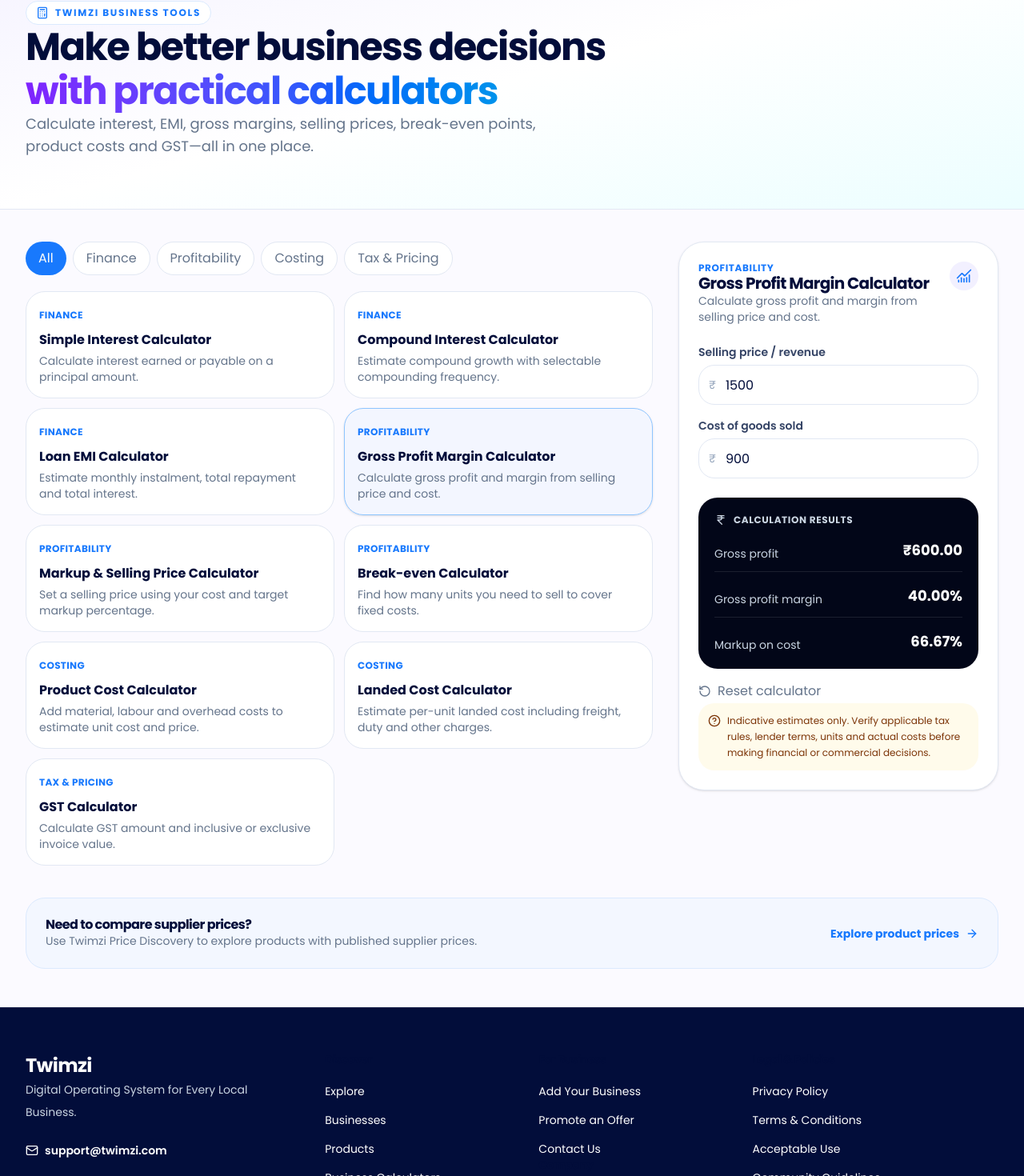
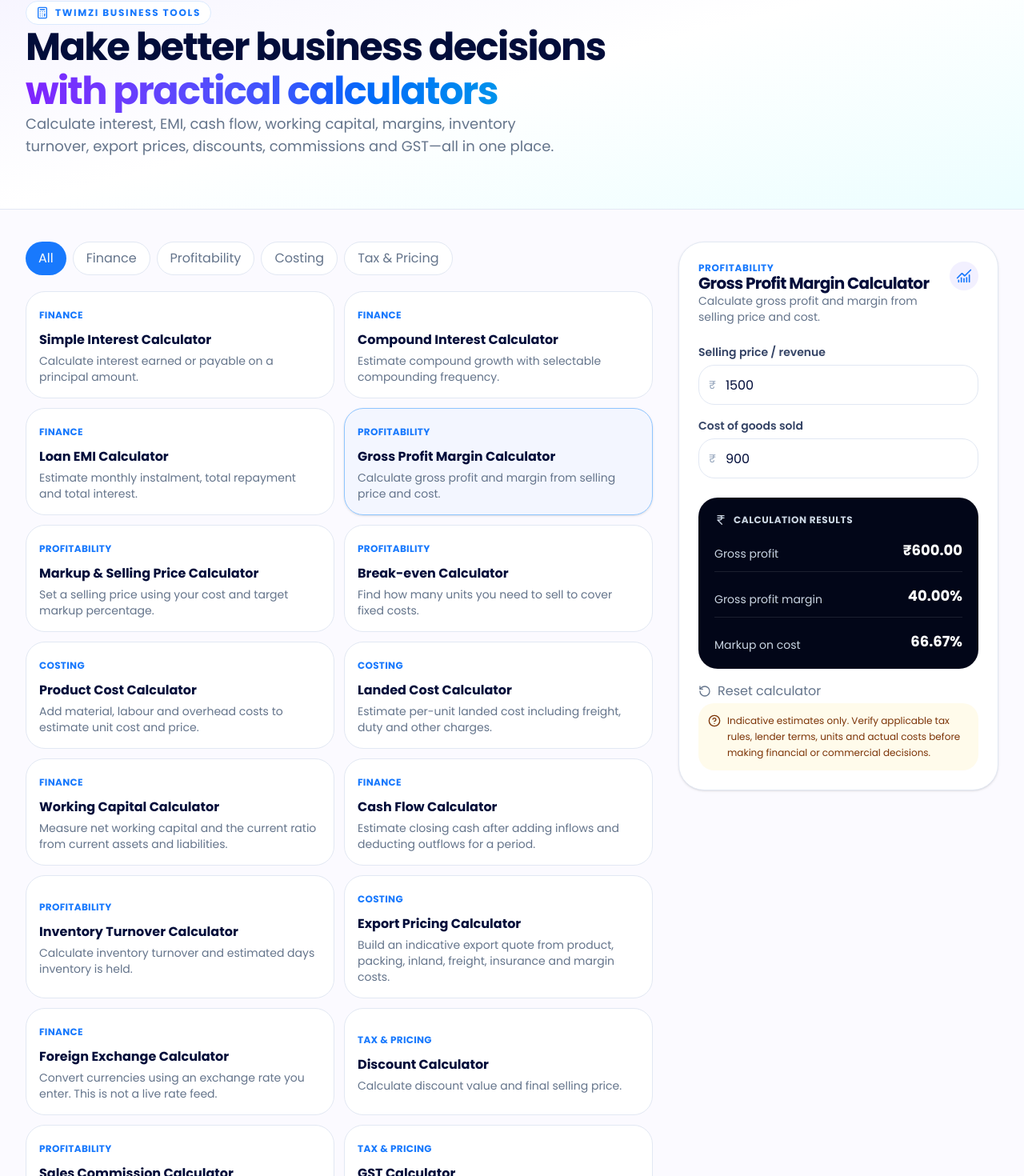
Before and after one commit to twimzi/twimzi-web, a Next.js app: page /tools/calculators in a window 1280 px wide. Shown: the part 128-1598 px from the top of the page at 80% size. Built offline with nearby package versions, Linux system fonts and the light colour scheme; no server answers.

Commit message:
Add seven business calculators to Twimzi tools

```diff
--- a/src/components/tools/calculator-hub.tsx
+++ b/src/components/tools/calculator-hub.tsx
@@ -1,9 +1,9 @@
 "use client";
 
 import { useMemo, useState } from "react";
-import { ArrowRight, Calculator, ChartNoAxesCombined, CircleHelp, IndianRupee, Percent, RotateCcw, Wallet } from "lucide-react";
+import { ArrowRight, Calculator, ChartNoAxesCombined, CircleHelp, IndianRupee, RotateCcw } from "lucide-react";
 
-type CalculatorKey = "simple" | "compound" | "emi" | "margin" | "markup" | "breakEven" | "productCost" | "landed" | "gst";
+type CalculatorKey = "simple" | "compound" | "emi" | "margin" | "markup" | "breakEven" | "productCost" | "landed" | "gst" | "workingCapital" | "cashFlow" | "inventory" | "export" | "forex" | "discount" | "commission";
 type Field = { key: string; label: string; defaultValue: number; prefix?: string; suffix?: string; step?: string };
 
 const definitions: { key: CalculatorKey; category: string; title: string; description: string; fields: Field[] }[] = [
@@ -15,6 +15,13 @@ const definitions: { key: CalculatorKey; category: string; title: string; descri
   { key:"breakEven",category:"Profitability",title:"Break-even Calculator",description:"Find how many units you need to sell to cover fixed costs.",fields:[{key:"fixed",label:"Fixed costs",defaultValue:50000,prefix:"₹"},{key:"price",label:"Selling price per unit",defaultValue:500,prefix:"₹"},{key:"variable",label:"Variable cost per unit",defaultValue:300,prefix:"₹"}] },
   { key:"productCost",category:"Costing",title:"Product Cost Calculator",description:"Add material, labour and overhead costs to estimate unit cost and price.",fields:[{key:"material",label:"Material cost per unit",defaultValue:250,prefix:"₹"},{key:"labour",label:"Labour cost per unit",defaultValue:80,prefix:"₹"},{key:"overhead",label:"Overhead per unit",defaultValue:40,prefix:"₹"},{key:"margin",label:"Target gross margin",defaultValue:30,suffix:"%"}] },
   { key:"landed",category:"Costing",title:"Landed Cost Calculator",description:"Estimate per-unit landed cost including freight, duty and other charges.",fields:[{key:"purchase",label:"Purchase value",defaultValue:100000,prefix:"₹"},{key:"freight",label:"Freight / shipping",defaultValue:8000,prefix:"₹"},{key:"duty",label:"Customs duty / other charges",defaultValue:5000,prefix:"₹"},{key:"quantity",label:"Number of units",defaultValue:100}] },
+  { key:"workingCapital",category:"Finance",title:"Working Capital Calculator",description:"Measure net working capital and the current ratio from current assets and liabilities.",fields:[{key:"assets",label:"Current assets",defaultValue:500000,prefix:"₹"},{key:"liabilities",label:"Current liabilities",defaultValue:300000,prefix:"₹"}] },
+  { key:"cashFlow",category:"Finance",title:"Cash Flow Calculator",description:"Estimate closing cash after adding inflows and deducting outflows for a period.",fields:[{key:"opening",label:"Opening cash balance",defaultValue:100000,prefix:"₹"},{key:"inflows",label:"Total cash inflows",defaultValue:250000,prefix:"₹"},{key:"outflows",label:"Total cash outflows",defaultValue:190000,prefix:"₹"}] },
+  { key:"inventory",category:"Profitability",title:"Inventory Turnover Calculator",description:"Calculate inventory turnover and estimated days inventory is held.",fields:[{key:"cogs",label:"Cost of goods sold for period",defaultValue:1200000,prefix:"₹"},{key:"openingInventory",label:"Opening inventory",defaultValue:200000,prefix:"₹"},{key:"closingInventory",label:"Closing inventory",defaultValue:300000,prefix:"₹"},{key:"periodDays",label:"Days in period",defaultValue:365,suffix:"Days"}] },
+  { key:"export",category:"Costing",title:"Export Pricing Calculator",description:"Build an indicative export quote from product, packing, inland, freight, insurance and margin costs.",fields:[{key:"product",label:"Product cost",defaultValue:100000,prefix:"₹"},{key:"packing",label:"Packing cost",defaultValue:5000,prefix:"₹"},{key:"inland",label:"Inland transport & documentation",defaultValue:8000,prefix:"₹"},{key:"freight",label:"International freight",defaultValue:15000,prefix:"₹"},{key:"insurance",label:"Insurance and other charges",defaultValue:2000,prefix:"₹"},{key:"margin",label:"Target margin on quote",defaultValue:15,suffix:"%"},{key:"quantity",label:"Quantity / units",defaultValue:100}] },
+  { key:"forex",category:"Finance",title:"Foreign Exchange Calculator",description:"Convert currencies using an exchange rate you enter. This is not a live rate feed.",fields:[{key:"amount",label:"Amount in source currency",defaultValue:1000},{key:"rate",label:"Exchange rate (target per 1 source)",defaultValue:83.5}] },
+  { key:"discount",category:"Tax & Pricing",title:"Discount Calculator",description:"Calculate discount value and final selling price.",fields:[{key:"price",label:"List price",defaultValue:2500,prefix:"₹"},{key:"discount",label:"Discount percentage",defaultValue:10,suffix:"%"}] },
+  { key:"commission",category:"Profitability",title:"Sales Commission Calculator",description:"Calculate commission payable on sales at a given commission rate.",fields:[{key:"sales",label:"Eligible sales value",defaultValue:500000,prefix:"₹"},{key:"rate",label:"Commission rate",defaultValue:2,suffix:"%"}] },
   { key:"gst",category:"Tax & Pricing",title:"GST Calculator",description:"Calculate GST amount and inclusive or exclusive invoice value.",fields:[{key:"amount",label:"Amount",defaultValue:10000,prefix:"₹"},{key:"rate",label:"GST rate",defaultValue:18,suffix:"%"},{key:"mode",label:"Mode (0 = add GST, 1 = extract GST)",defaultValue:0}] },
 ];
 
@@ -31,6 +38,13 @@ function calculate(key:CalculatorKey,v:Record<string,number>){
     case "breakEven": {const contribution=v.price-v.variable;const units=contribution>0?Math.ceil(v.fixed/contribution):0;return [{label:"Break-even units",value:contribution>0?units.toLocaleString("en-IN"):"Not achievable"},{label:"Contribution per unit",value:money(contribution)},{label:"Break-even sales",value:contribution>0?money(units*v.price):"—"}];}
     case "productCost": {const cost=v.material+v.labour+v.overhead;const price=v.margin<100?cost/(1-v.margin/100):0;return [{label:"Total unit cost",value:money(cost)},{label:"Suggested selling price",value:price>0?money(price):"Enter margin below 100%"},{label:"Gross profit per unit",value:price>0?money(price-cost):"—"}];}
     case "landed": {const total=v.purchase+v.freight+v.duty;return [{label:"Total landed cost",value:money(total)},{label:"Landed cost per unit",value:v.quantity>0?money(total/v.quantity):"Enter units"}];}
+    case "workingCapital": {const net=v.assets-v.liabilities;return [{label:"Net working capital",value:money(net)},{label:"Current ratio",value:v.liabilities>0?(v.assets/v.liabilities).toFixed(2)+" : 1":"Not defined"}];}
+    case "cashFlow": {const net=v.inflows-v.outflows;return [{label:"Net cash flow",value:money(net)},{label:"Closing cash balance",value:money(v.opening+net)}];}
+    case "inventory": {const average=(v.openingInventory+v.closingInventory)/2;const turnover=average>0?v.cogs/average:0;return [{label:"Average inventory",value:money(average)},{label:"Inventory turnover",value:average>0?turnover.toFixed(2)+" times":"Not defined"},{label:"Days inventory held",value:turnover>0?(v.periodDays/turnover).toFixed(1)+" days":"Not defined"}];}
+    case "export": {const cost=v.product+v.packing+v.inland+v.freight+v.insurance;const quote=v.margin<100?cost/(1-v.margin/100):0;return [{label:"Total export cost",value:money(cost)},{label:"Indicative quote value",value:quote>0?money(quote):"Enter margin below 100%"},{label:"Quote per unit",value:quote>0&&v.quantity>0?money(quote/v.quantity):"Enter valid quantity"},{label:"Estimated gross profit",value:quote>0?money(quote-cost):"—"}];}
+    case "forex": {const converted=v.amount*v.rate;return [{label:"Converted amount",value:Number.isFinite(converted)?converted.toLocaleString("en-IN",{maximumFractionDigits:2}):"—"},{label:"Rate used",value:"1 source = "+v.rate.toLocaleString("en-IN")+" target"}];}
+    case "discount": {const saving=v.price*v.discount/100;return [{label:"Discount amount",value:money(saving)},{label:"Final selling price",value:money(v.price-saving)}];}
+    case "commission": {const commission=v.sales*v.rate/100;return [{label:"Commission payable",value:money(commission)},{label:"Sales after commission",value:money(v.sales-commission)}];}
     case "gst": {const rate=v.rate/100;const inclusive=v.mode===1;const base=inclusive?v.amount/(1+rate):v.amount;const tax=inclusive?v.amount-base:v.amount*rate;return [{label:"Taxable value",value:money(base)},{label:"GST amount",value:money(tax)},{label:inclusive?"Amount including GST":"Total including GST",value:money(base+tax)}];}
   }
 }
@@ -51,7 +65,7 @@ export function CalculatorHub(){
       <div className="mx-auto max-w-7xl px-4 py-12 sm:px-6 sm:py-16 lg:px-8">
         <p className="inline-flex items-center gap-2 rounded-full border border-blue-100 bg-white px-3 py-1.5 text-xs font-bold uppercase tracking-[.14em] text-blue-700"><Calculator className="h-4 w-4"/> Twimzi business tools</p>
         <h1 className="mt-5 max-w-3xl text-4xl font-extrabold tracking-tight text-slate-950 sm:text-5xl">Make better business decisions <span className="block bg-gradient-to-r from-violet-600 via-blue-600 to-cyan-500 bg-clip-text text-transparent">with practical calculators</span></h1>
-        <p className="mt-4 max-w-2xl text-base leading-7 text-slate-600 sm:text-lg">Calculate interest, EMI, gross margins, selling prices, break-even points, product costs and GST—all in one place.</p>
+        <p className="mt-4 max-w-2xl text-base leading-7 text-slate-600 sm:text-lg">Calculate interest, EMI, cash flow, working capital, margins, inventory turnover, export prices, discounts, commissions and GST—all in one place.</p>
       </div>
     </section>
     <section className="mx-auto grid max-w-7xl gap-8 px-4 py-10 sm:px-6 lg:grid-cols-[minmax(0,1fr)_minmax(320px,400px)] lg:px-8">
```
